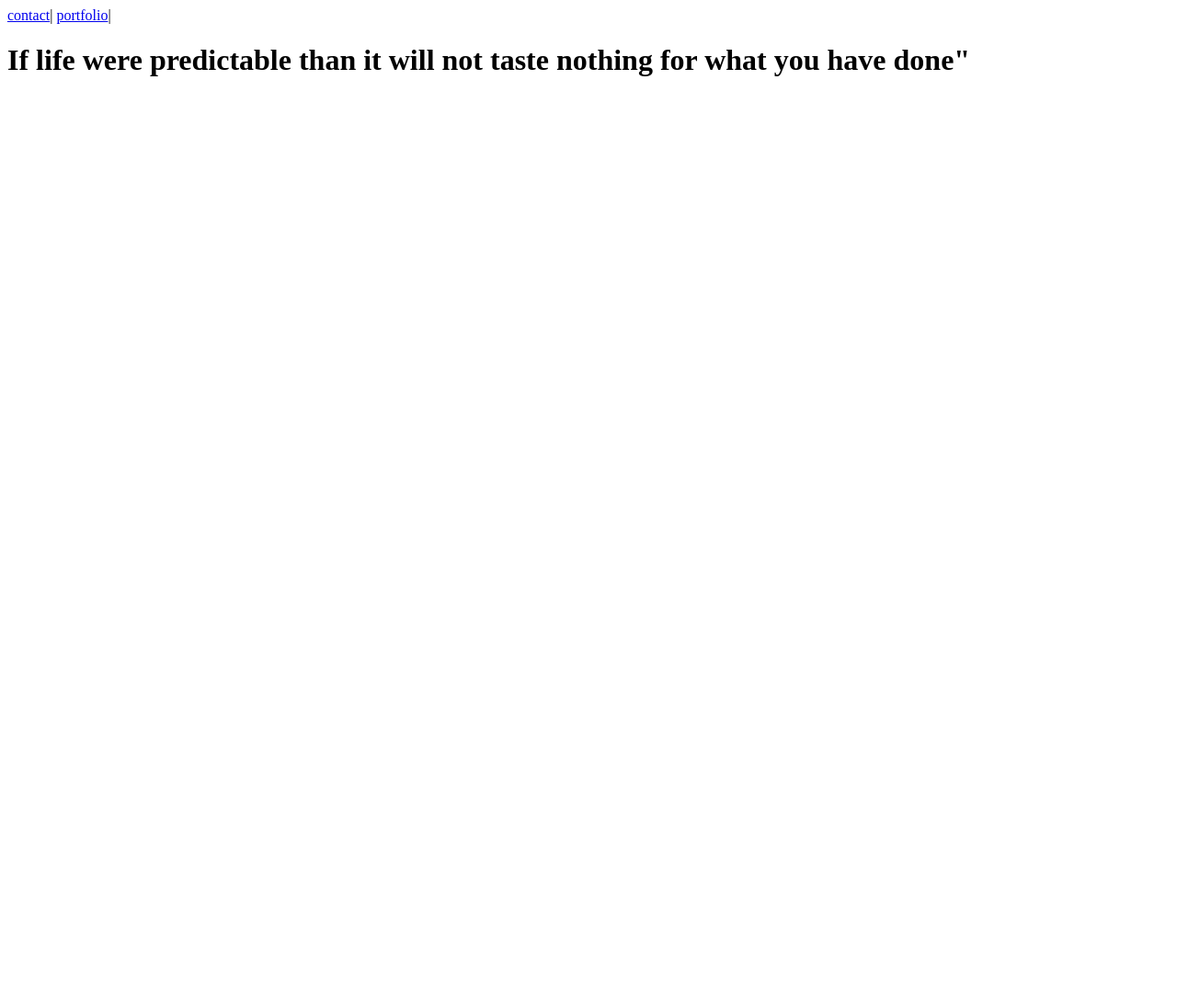
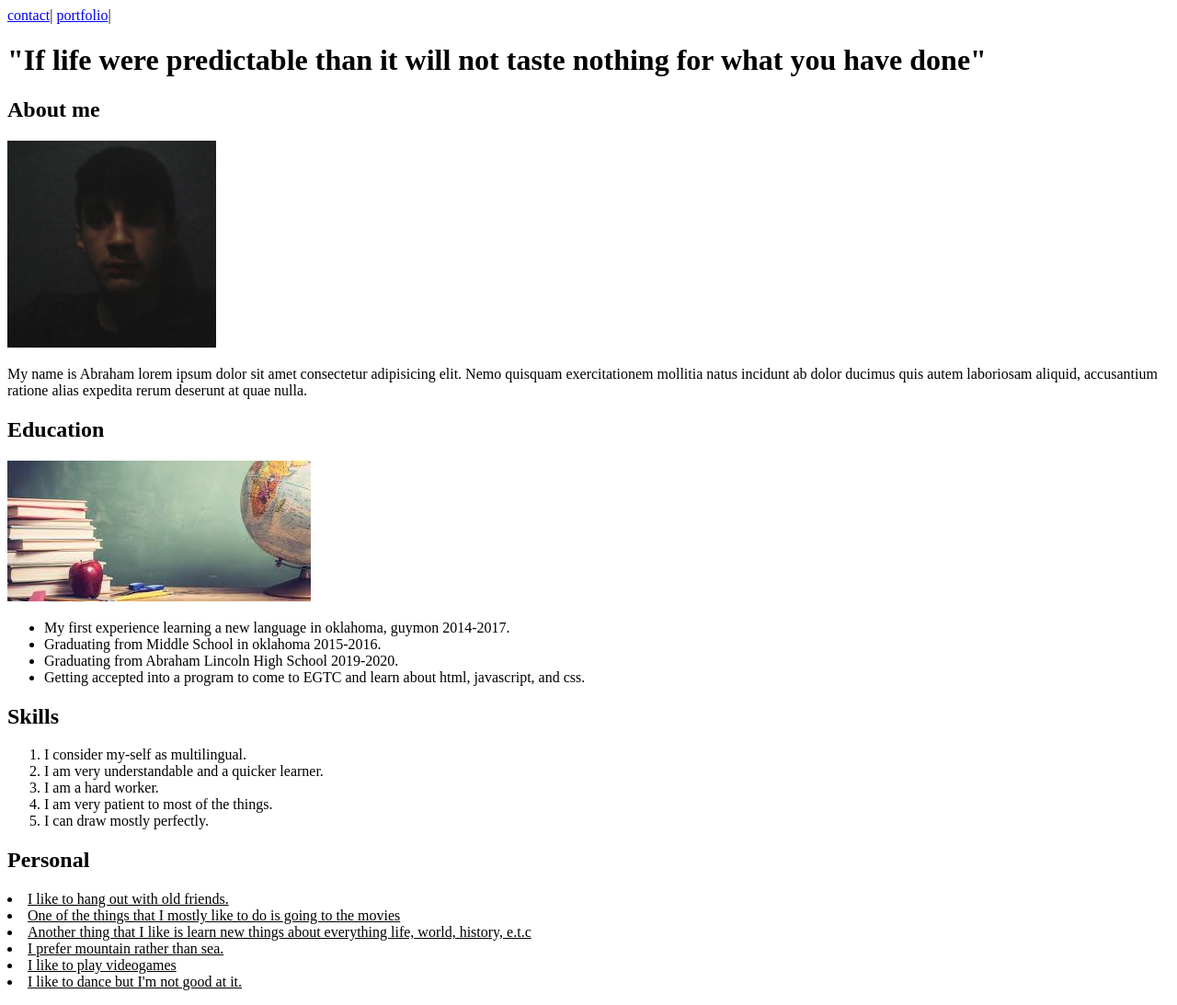
Before and after one commit to abe-lst92/Semantic-Html-page, a plain HTML site: page index.html in a window 1280 px wide. Shown: the whole page at 92% size. Before the commit the page ends 800 px from the top, so only its background shows below. Drawn offline with Linux system fonts and the light colour scheme.

Commit message:
Second commit or first

```diff
--- a/index.html
+++ b/index.html
@@ -10,21 +10,61 @@
 
 <body>
     <header>
-       <!--links to my contact and code file-->
+        <!--links to my contact and code file-->
         <nav><a href="contact.html">contact</a>|
             <a href="portfolio.html">portfolio</a>|
         </nav>
         <!--quote-->
-        <h1>If life were predictable than it will not taste nothing for what you have done" </h1>
+        <h1>"If life were predictable than it will not taste nothing for what you have done" </h1>
 
 
     </header>
+    <h2>About me</h2>
+    <img src="images/12640533_190312767995910_3252117757400525000_o.jpeg" alt="Photo of my face" height="225">
+
     <main>
         <section>
-            <h2></h2>
-            <img>
-            <p></p>
+            <p>My name is Abraham lorem ipsum dolor sit amet consectetur adipisicing elit. Nemo quisquam exercitationem
+                mollitia natus incidunt ab dolor ducimus quis autem laboriosam aliquid, accusantium ratione alias
+                expedita rerum deserunt at quae nulla.</p>
         </section>
+
+
+        <h2>Education</h2>
+        <img src="images/download.jpeg" alt="education">
+        <p>
+        <ul>
+            <li>My first experience learning a new language in oklahoma, guymon 2014-2017.</li>
+            <li>Graduating from Middle School in oklahoma 2015-2016.</li>
+            <li>Graduating from Abraham Lincoln High School 2019-2020.</li>
+            <li>Getting accepted into a program to come to EGTC and learn about html, javascript, and css.</li>
+         </ul>
+        </p>
+
+        <h2>Skills</h2>
+        <p>
+            <ol>
+                <li>I consider my-self as multilingual.</li>
+                <li>I am very understandable and a quicker learner.</li>
+                <li>I am a hard worker.</li>
+                <li>I am very patient to most of the things. </li>
+                <li>I can draw mostly perfectly.</li>
+            </ol>
+        </p>
+
+        <h2>Personal</h2>
+        <p>
+            <u>
+                <li>I like to hang out with old friends.</li>
+                <li>One of the things that I mostly like to do is going to the movies</li>
+                <li>Another thing that I like is learn new things about everything life, world, history, e.t.c</li>
+                <li>I prefer mountain rather than sea.</li>
+                <li>I like to play videogames</li>
+                <li>I like to dance but I'm not good at it.</li>
+
+            </u>
+        </p>
+
     </main>
 
 </body>
```
Also changed, not shown: images/12640533_190312767995910_3252117757400525000_o.jpeg (added), images/download.jpeg (added).
